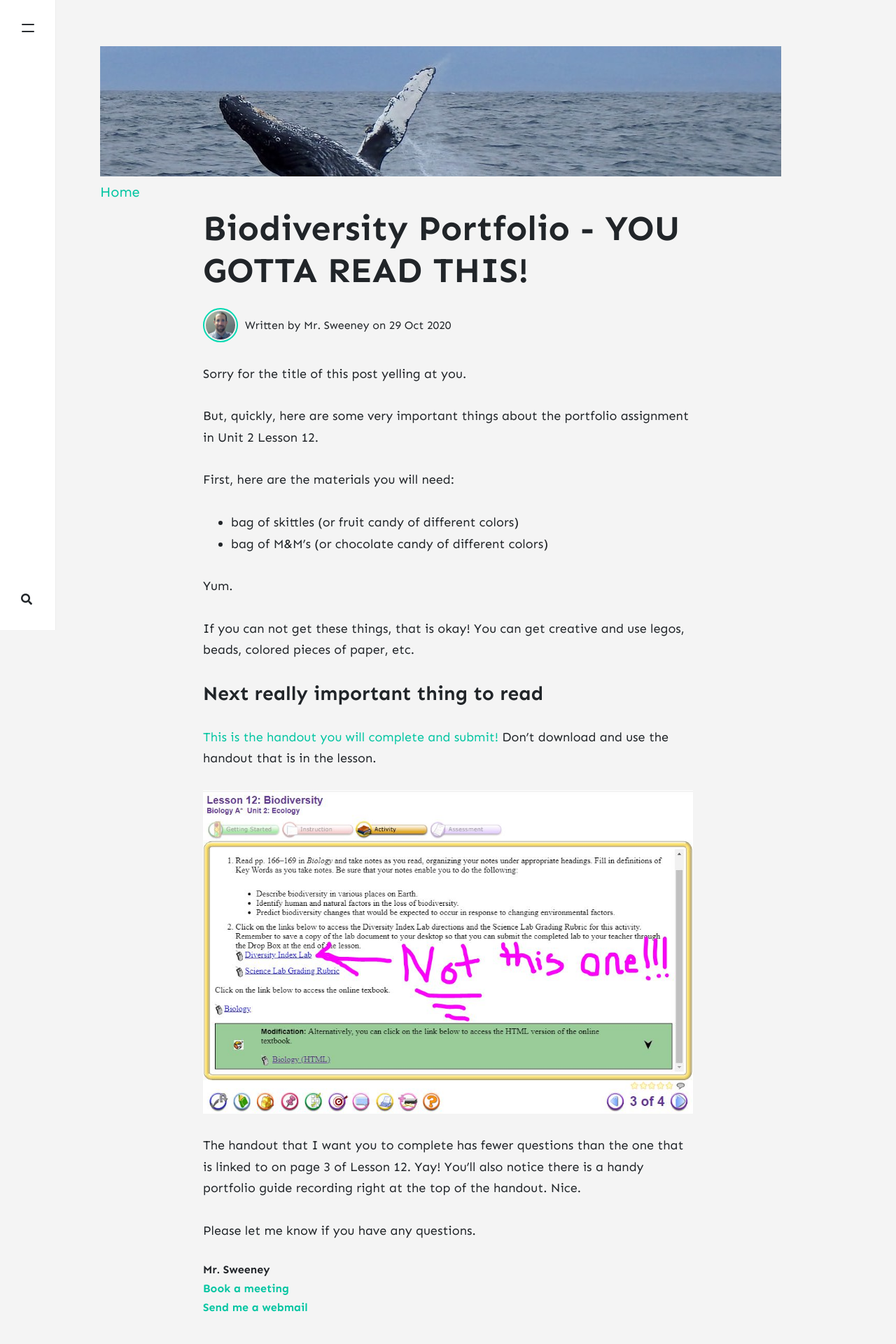
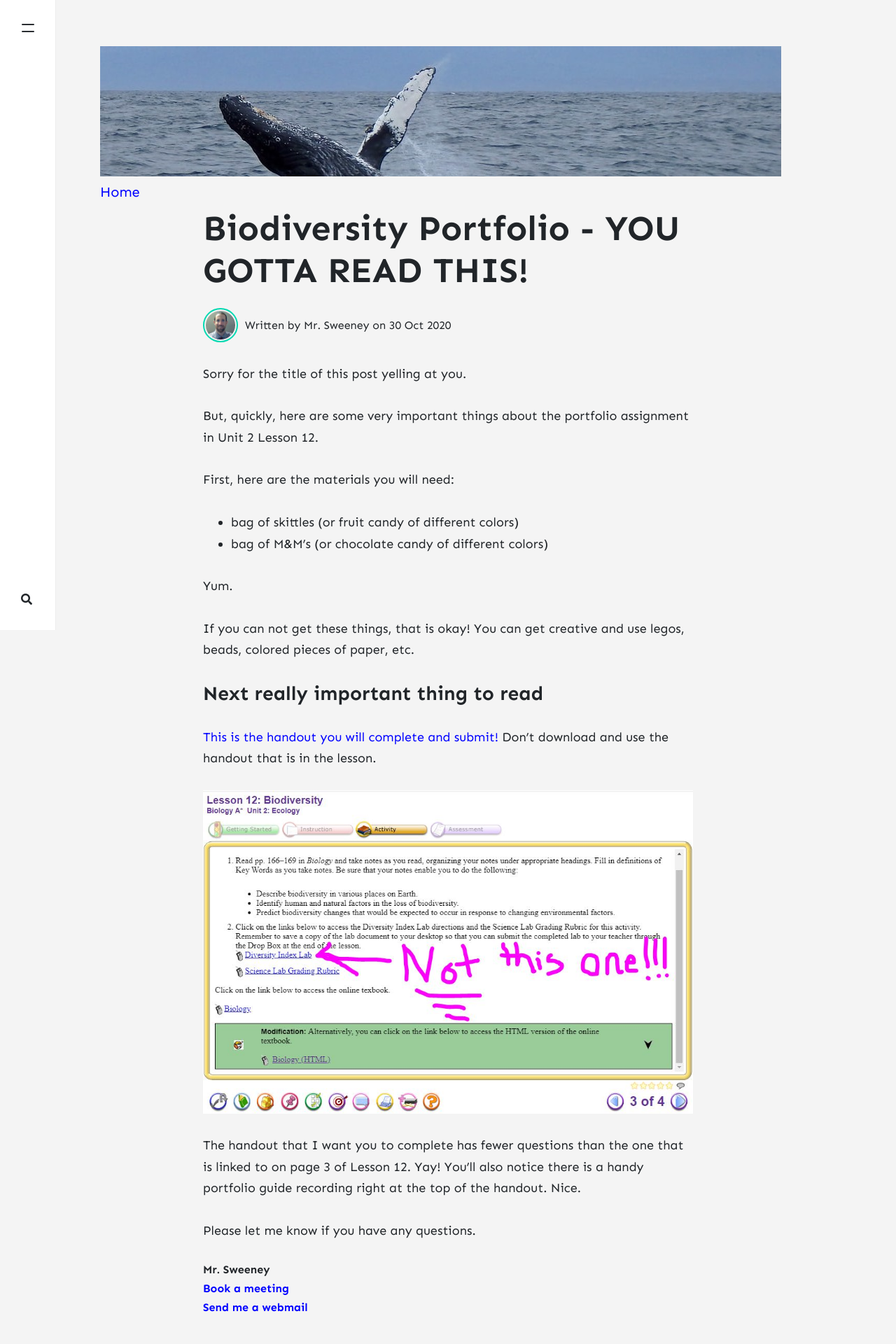
Before and after one commit to minnesota-connections-academy/biology-announcements, a Jekyll site: the page built from _posts/2020-10-30-biodiversity-portfolio.md, in a window 1280 px wide. Shown: the top 1920 px of the page at 70% size. Built offline with Jekyll 4.4.1, drawn with Linux system fonts in a browser that asks for light colours; nearby versions of some CDN libraries; comment, search, counter and statistics services are not loaded; some of the changed text lies outside the part shown.

Commit message:
10/29/20

```diff
--- /dev/null
+++ b/_includes/webmail.html
@@ -0,0 +1 @@
+<a href="https://www.connexus.com/webmail?hideHeader=true/#/composemessage?idWebuser=2786770">webmail</a>
--- a/_posts/2020-10-29-biodiversity-portfolio.md
+++ b/_posts/2020-10-30-biodiversity-portfolio.md
@@ -22,7 +22,7 @@ If you can not get these things, that is okay! You can get creative and use lego
 
 [This is the handout you will complete and submit!](https://docs.google.com/document/d/1bwgijjGuQkm5WRwUVuOLUMlGk29NbM8LniSVbmI5BFA/edit?usp=sharing) Don't download and use the handout that is in the lesson.
 
-![Wrong Biodiversity Handout](/assets/images/wrong.JPG)
+![Wrong Biodiversity Handout]({{ site.baseurl}}/assets/images/wrong.JPG)
 
 The handout that I want you to complete has fewer questions than the one that is linked to on page 3 of Lesson 12. Yay! You'll also notice there is a handy portfolio guide recording right at the top of the handout. Nice.
 
--- a/assets/css/theme.scss
+++ b/assets/css/theme.scss
@@ -25,7 +25,7 @@ body {
     background: #f4f4f4;
 }
 a {
-    color: darken($primary, 24%);
+    color: blue
 }
 img {
     max-width:100%;
```
Also changed, not shown: other parts of _posts/2020-10-30-biodiversity-portfolio.md (+1 -1 lines).
